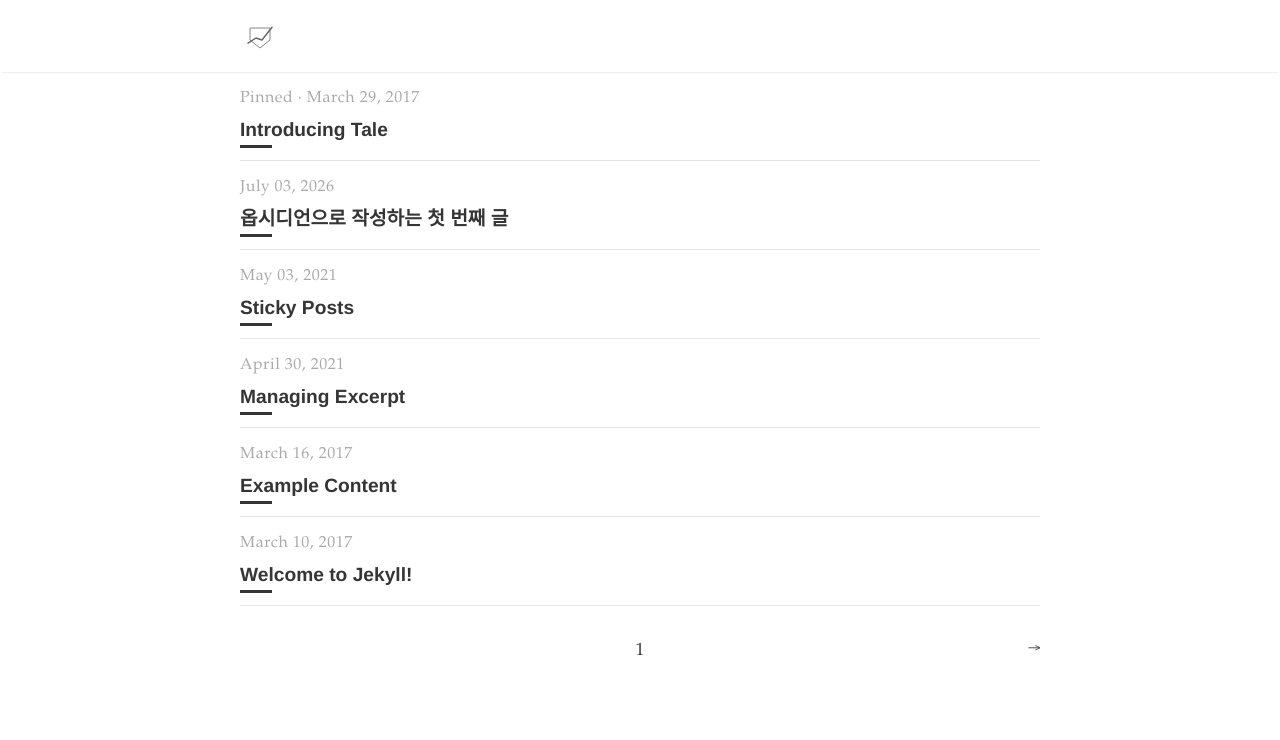
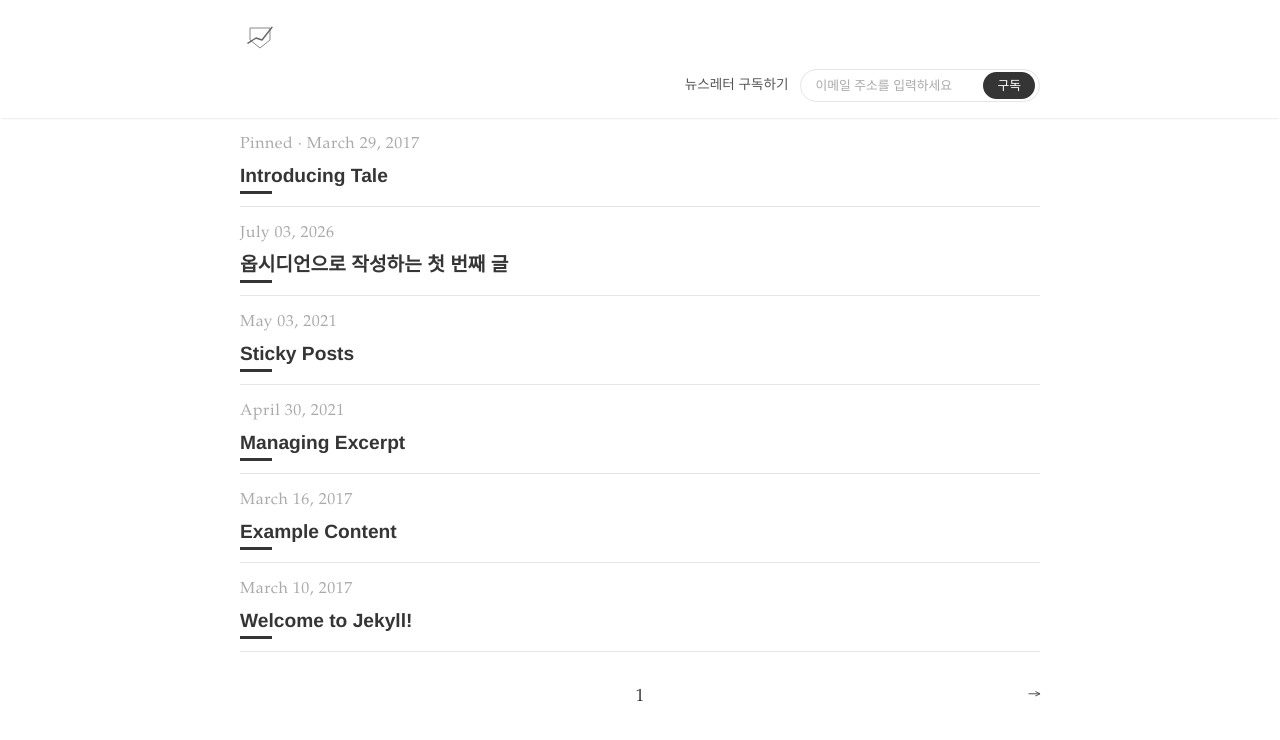
Before and after one commit to sylvakr/baseball-chart-blog, a Jekyll site: the page built from index.html, in a window 1280 px wide. Shown: the top 740 px of the page. Built offline with Jekyll 4.4.1, drawn with Linux system fonts in a browser that asks for light colours; the list of posts is cut into pages by our own code.

Commit message:
Add Buttondown newsletter subscription form to navigation header

```diff
--- a/_config.yml
+++ b/_config.yml
@@ -6,6 +6,9 @@ url:            "https://blog.silva.kr"
 
 # Google Analytics
 google_analytics: UA—XXXXXXXX-X
+
+# Buttondown Newsletter
+buttondown_username: baseball.sylva.kr
 
 # Author
 author:
--- /dev/null
+++ b/_includes/buttondown.html
@@ -0,0 +1,24 @@
+{% if site.buttondown_username %}
+<div class="buttondown-container">
+  <form
+    action="https://buttondown.com/api/emails/embed-subscribe/{{ site.buttondown_username }}"
+    method="post"
+    target="popupwindow"
+    onsubmit="window.open('https://buttondown.com/{{ site.buttondown_username }}', 'popupwindow')"
+    class="buttondown-form"
+  >
+    <label for="bd-email" class="buttondown-label">뉴스레터 구독하기</label>
+    <div class="buttondown-input-group">
+      <input
+        type="email"
+        name="email"
+        id="bd-email"
+        class="buttondown-input"
+        placeholder="이메일 주소를 입력하세요"
+        required
+      />
+      <button type="submit" class="buttondown-button">구독</button>
+    </div>
+  </form>
+</div>
+{% endif %}
--- a/_includes/navigation.html
+++ b/_includes/navigation.html
@@ -19,5 +19,6 @@
       <!-- <li><a href="{{ '/tags' | prepend: site.baseurl }}">Tags</a></li> -->
       <!-- <li><a href="{{ '/about' | prepend: site.baseurl }}">About</a></li> -->
     </ul>
+    {% include buttondown.html %}
   </div>
 </nav>
--- a/_sass/tale.scss
+++ b/_sass/tale.scss
@@ -8,3 +8,4 @@
 @import 'tale/catalogue';
 @import 'tale/404';
 @import 'tale/tags';
+@import 'tale/buttondown';
--- /dev/null
+++ b/_sass/tale/_buttondown.scss
@@ -0,0 +1,86 @@
+.buttondown-container {
+  margin-top: 0.8rem;
+  display: flex;
+  justify-content: flex-end;
+  align-items: center;
+
+  .buttondown-form {
+    display: flex;
+    align-items: center;
+    gap: 0.5rem;
+    font-family: $sans-serif;
+  }
+
+  .buttondown-label {
+    font-size: 0.85rem;
+    color: $default-color;
+    font-weight: 500;
+    margin-right: 0.25rem;
+    white-space: nowrap;
+  }
+
+  .buttondown-input-group {
+    display: inline-flex;
+    align-items: center;
+    border: 1px solid $grey-2;
+    border-radius: 20px;
+    padding: 2px 4px 2px 12px;
+    background-color: $white;
+    @include transition(all 0.2s ease-in-out);
+
+    &:focus-within {
+      border-color: $grey-1;
+      box-shadow: 0 0 0 2px rgba(74, 154, 225, 0.15);
+    }
+  }
+
+  .buttondown-input {
+    border: none;
+    outline: none;
+    background: transparent;
+    font-size: 0.825rem;
+    color: $default-color;
+    width: 170px;
+    font-family: $sans-serif;
+
+    &::placeholder {
+      color: $default-tint;
+      font-size: 0.8rem;
+    }
+  }
+
+  .buttondown-button {
+    border: none;
+    background-color: $default-shade;
+    color: $white;
+    font-size: 0.8rem;
+    font-weight: 500;
+    padding: 4px 14px;
+    border-radius: 16px;
+    cursor: pointer;
+    font-family: $sans-serif;
+    @include transition(all 0.2s ease-in-out);
+
+    &:hover,
+    &:focus {
+      background-color: $default-color;
+      transform: translateY(-1px);
+    }
+  }
+}
+
+@media (max-width: 600px) {
+  .buttondown-container {
+    justify-content: center;
+    margin-top: 1rem;
+
+    .buttondown-form {
+      flex-direction: column;
+      gap: 0.4rem;
+    }
+
+    .buttondown-input {
+      width: 160px;
+    }
+  }
+}
```
